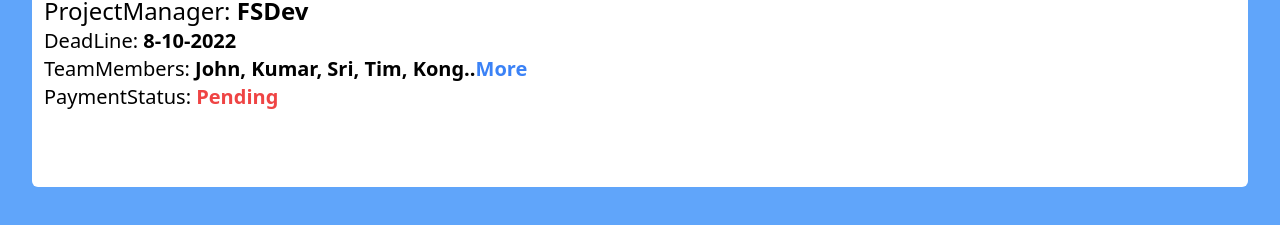
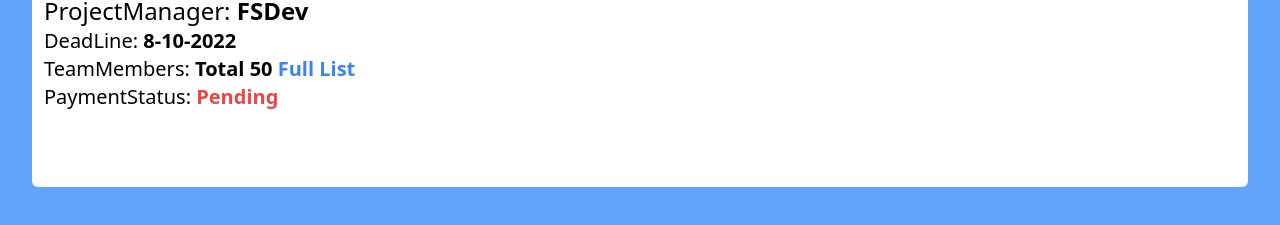
Before and after one commit to Manju1392k/HashTime-Website, a website built with Vite: page index.html in a window 1280 px wide. Shown: the part 125-350 px from the top of the page. Built offline with nearby package versions, Linux system fonts and the light colour scheme.

Commit message:
HashTime

```diff
--- a/index.html
+++ b/index.html
@@ -50,8 +50,8 @@
                 <h1 class="text-3xl">ProjectName: <span class="font-semibold">CostLess</span></h1>
                 <h1 class="text-2xl">ProjectManager: <span class="font-semibold">FSDev</span></h1>
                 <h1 class="text-xl">DeadLine: <span class="font-semibold">8-10-2022</span></h1>
-                <h1 class="text-xl">TeamMembers: <span class="font-semibold">John, Kumar, Sri, Tim, Kong..<a href='#'
-                            class="text-blue-500">More</a></span></h1>
+                <h1 class="text-xl">TeamMembers: <span class="font-semibold">Total 50 <a href='#'
+                            class="text-blue-500">Full List</a></span></h1>
                 <h1 class="text-xl">PaymentStatus: <span class="font-semibold text-red-500">Pending</span></h1>
             </div>
         </div>
```
